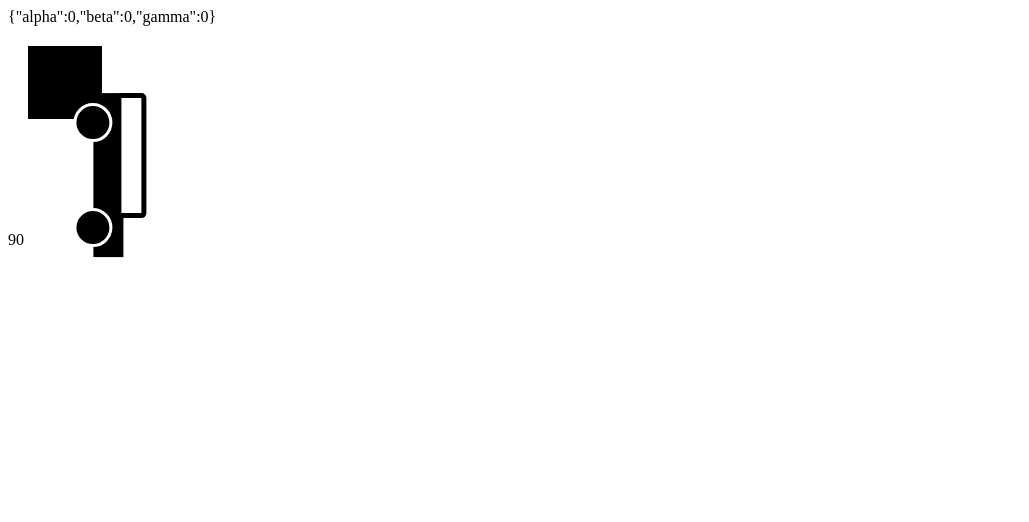
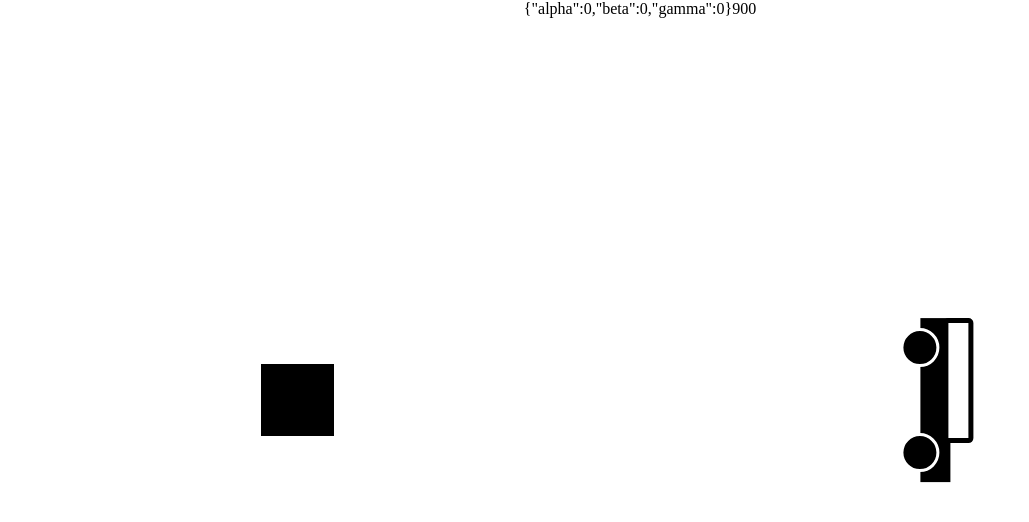
Before and after one commit to 10hendersonm/khaelian.com, a React (Create React App) app in the folder ui/: page / in a window 1280 px wide. Shown: the top 522 px of the page, without its empty margins (0-1029 px from the left). Built offline with nearby package versions, Linux system fonts and the light colour scheme.

Commit message:
fixed and declared camber angle

```diff
--- a/ui/src/jeep-accelerometer/App.js
+++ b/ui/src/jeep-accelerometer/App.js
@@ -6,13 +6,29 @@ import JeepProfile from './JeepProfile'
 
 const inches = 1
 const useStyles = makeStyles(theme => ({
+  root: {
+    position: 'absolute',
+    top: 0,
+    bottom: 0,
+    left: 0,
+    right: 0,
+    display: 'flex',
+    alignItems: 'center',
+    justifyContent: 'space-around',
+  },
+  infoContainer: {
+    position: 'absolute',
+    top: 0,
+    left: '50%',
+    transform: 'translateX(-50%)',
+  },
   rearView: {
     margin: 20,
     backgroundColor: 'black',
     display: 'block',
     height: 72.5 * inches,
     width: 73.7 * inches,
-    transform: props => `rotate(${props.beta}deg)`,
+    transform: props => `rotate(${props.camberAngle}deg)`,
   },
   sideView: {
     margin: 20,
@@ -52,17 +68,23 @@ const App = () => {
   if (gamma < 0) gamma += 180
   var climbAngle = 90 - gamma
 
+  var camberAngle = -currentOrientation.alpha
+
   const classes = useStyles({
     climbAngle,
+    camberAngle,
     ...currentOrientation,
   })
 
   return (
-    <div>
-      {JSON.stringify(currentOrientation)}
+    <div className={classes.root}>
+      <div className={classes.infoContainer}>
+        {JSON.stringify(currentOrientation)}
+        {climbAngle}
+        {camberAngle}
+      </div>
       <div className={classes.rearView} />
       <JeepProfile classes={{ root: classes.sideView }} />
-      {climbAngle}
       {/* <Button onClick={resetBaseOrientation}>Reset Orientation</Button> */}
     </div>
   )
```
